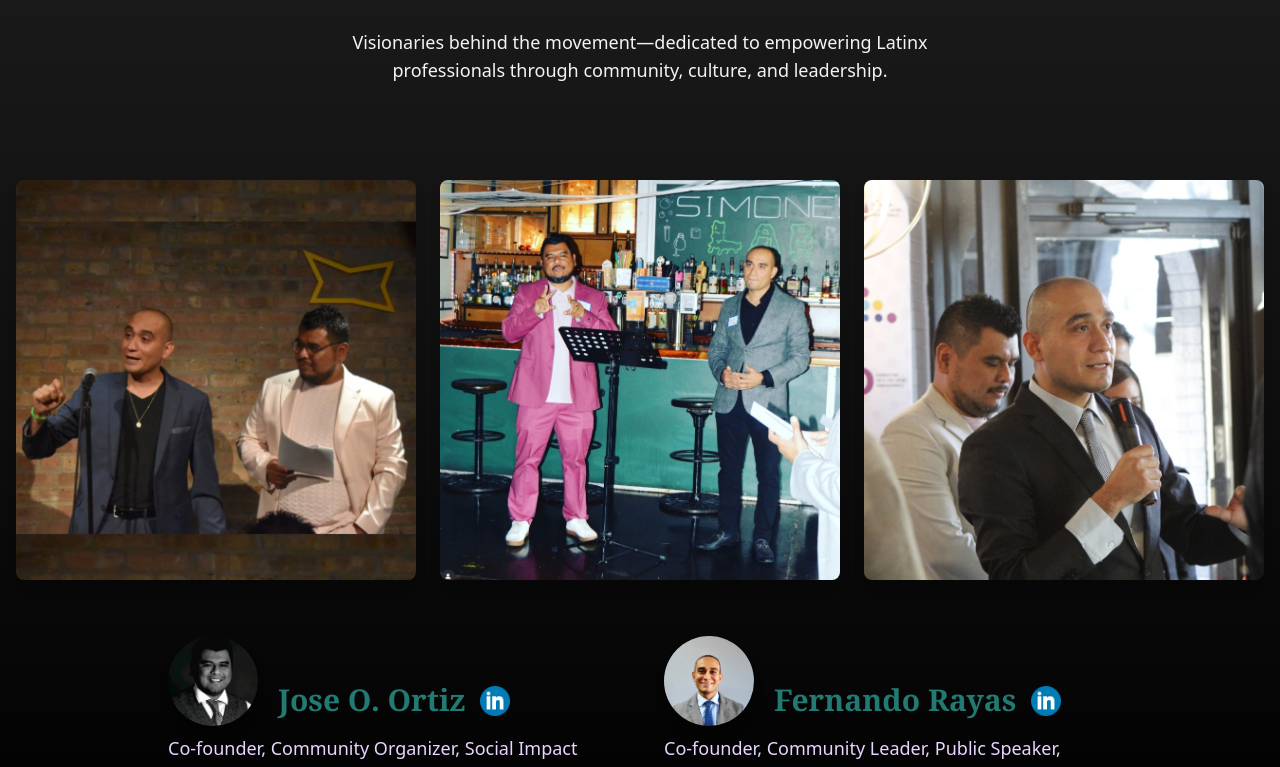
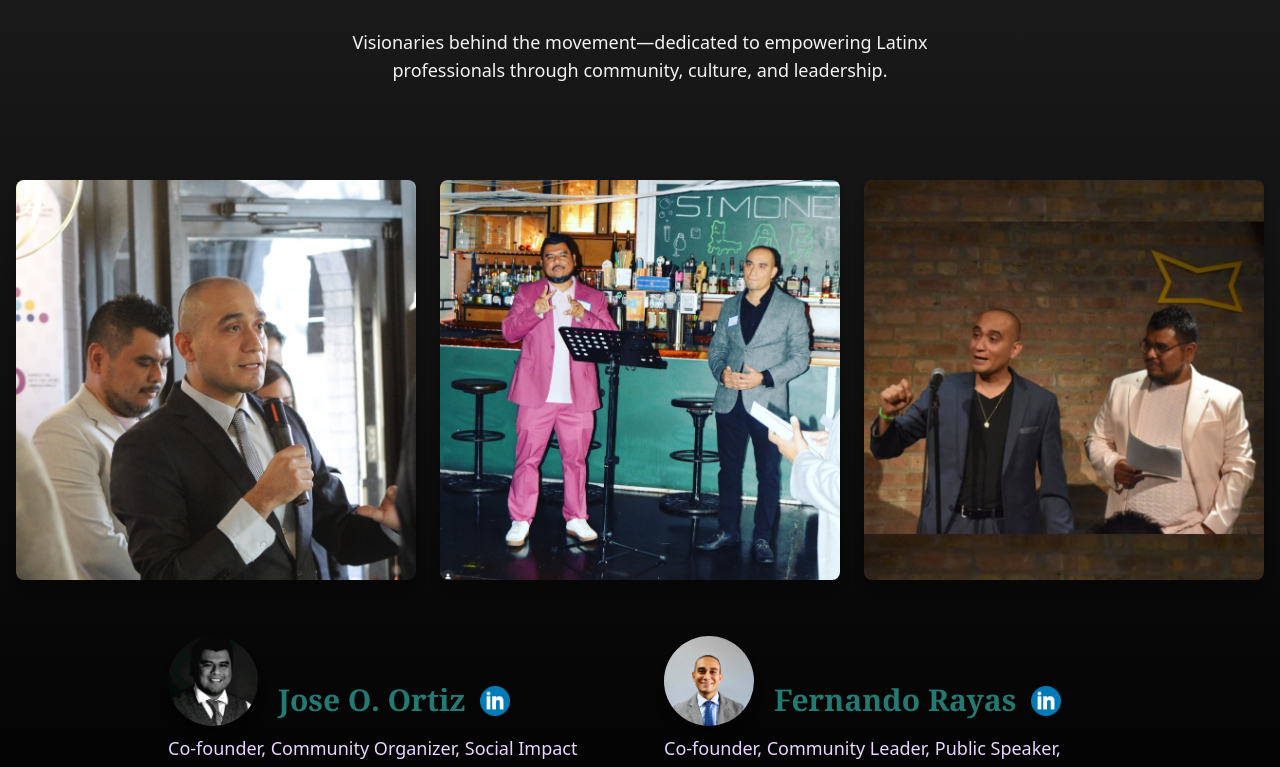
Before and after one commit to NickStrick/Connecting-Dots, a Next.js app: page /founders in a window 1280 px wide. Shown: the part 705-1472 px from the top of the page. Built offline with nearby package versions, Linux system fonts and the light colour scheme.

Commit message:
founders Images fix

```diff
--- a/src/app/founders/page.tsx
+++ b/src/app/founders/page.tsx
@@ -125,7 +125,7 @@ export default function FoundersPage() {
           </section>
                 <div className="flex justify-center items-center gap-6 flex-wrap mb-2">
                   <Image
-                    src={foundersImg1}
+                    src={foundersImg3}
                     alt="Founder at event 1"
                     width={400}
                     height={400}
@@ -139,7 +139,7 @@ export default function FoundersPage() {
                     className="aspect-square w-[90%] h-[90%] sm:w-[400px] sm:h-[400px] rounded-lg shadow-lg object-cover hover:scale-105 transition-transform duration-300 ease-in-out"
                   />
                   <Image
-                    src={foundersImg3}
+                    src={foundersImg1}
                     alt="Founder at event 3"
                     width={400}
                     height={400}
```
